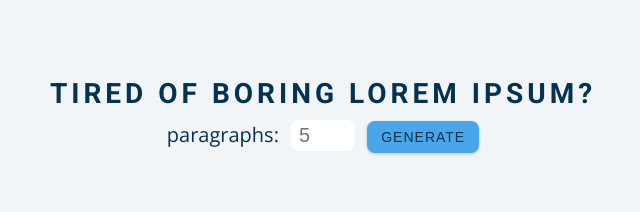
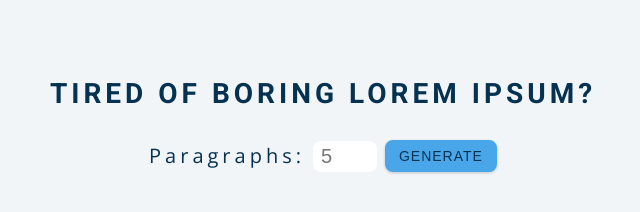
Before and after one commit to B-o-r-g-e/javascript-different-projects, a plain HTML site: page 13-lorem-ipsum/index.html in a window 1280 px wide. Shown: the whole page, without its empty margins (317-957 px from the left). Drawn offline with nearby package versions, Linux system fonts and the light colour scheme.

Commit message:
corrected a class

```diff
--- a/13-lorem-ipsum/index.html
+++ b/13-lorem-ipsum/index.html
@@ -11,7 +11,7 @@
   <body>
     <section class="section-center">
       <h3>tired of boring lorem ipsum?</h3>
-      <form class="lorem-action">
+      <form class="lorem-form">
         <label for="amount">paragraphs:</label>
         <input type="number" name="amount" id="amount" placeholder="5">
         <button type="submit" class="btn">generate</button>
```
